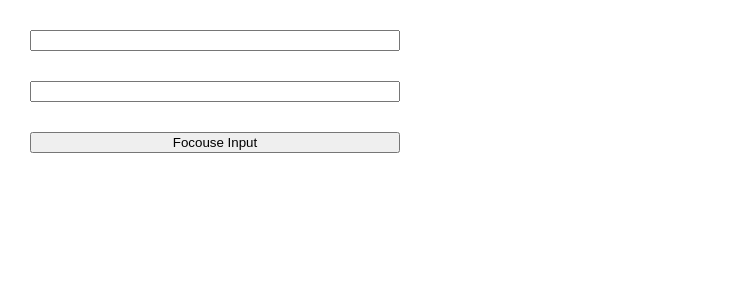
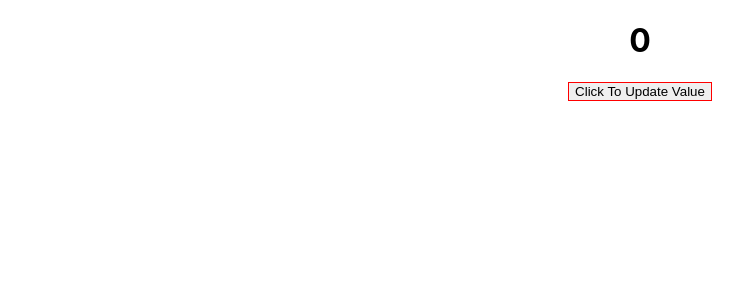
Before and after one commit to joy-adhikary/React_Hooks, a React (Create React App) app: page / in a window 1280 px wide. Shown: the top 300 px of the page, without its empty margins (0-745 px from the left). Built offline with nearby package versions, Linux system fonts and the light colour scheme.

Commit message:
Custom Hook added

```diff
--- a/package.json
+++ b/package.json
@@ -6,6 +6,7 @@
     "@testing-library/jest-dom": "^5.16.5",
     "@testing-library/react": "^13.4.0",
     "@testing-library/user-event": "^13.5.0",
+    "bootstrap": "^5.2.3",
     "react": "^18.2.0",
     "react-dom": "^18.2.0",
     "react-scripts": "5.0.1",
--- a/src/App.js
+++ b/src/App.js
@@ -1,15 +1,14 @@
 
 
 import "./assets/Style/App.css";
-// import UseRef from "./component/UseRef.js"
-import UseRef from "./component/UseRef2.js";
-
+// import CustomHookExample from "./component/Advance/CustomHookExample";
+import CustomHookExample2 from "./component/Basic/BasicCustomHookExample";
 
 function App() {
 
   return (
     <>
-      <UseRef/>
+      <CustomHookExample2/>
     </>
   );
 }
--- a/src/assets/Style/App.css
+++ b/src/assets/Style/App.css
@@ -27,7 +27,14 @@
 .center-content {
   color: blue;
 }
-
+.btn{
+  display: flex;
+  justify-content: center;
+  border-radius: 3px;
+  color: red;
+  width: 30%;
+  font-size: xx-large
+}
 .text-content {
   display: flex;
   text-align: left;
--- /dev/null
+++ b/src/component/Advance/CustomHookExample.js
@@ -0,0 +1,38 @@
+import React from "react";
+import UseCustomHooks from "./UseCustomHook";
+
+const CustomHookExample = () => {
+
+  // ! eita console a giye application a giye local storage a data store kore rakhbe basically
+
+  const [name,setName] = UseCustomHooks("name","JOY");
+
+  return (
+    <div className="container">
+      <input
+        style={{
+          display: "flex",
+          margin: "10px",
+          fontSize: "20px",
+          textAlign: "center",
+        }}
+        type="text"
+        value={name}
+        onChange={(e)=>setName(e.target.value)}
+      />
+      <div
+        className="x "
+        style={{
+          justifyContent: "center",
+          display: "flex",
+          justifyItems: "center",
+          textAlign: "center",
+        }}
+      >
+        <h3> value is {name}</h3>
+      </div>
+    </div>
+  );
+};
+
+export default CustomHookExample;
--- /dev/null
+++ b/src/component/Basic/BasicCustomHookExample.js
@@ -0,0 +1,48 @@
+import Custom from './Custom';
+
+function BasicCustomHookExample() {
+
+  // ! Custom theke value , setValue ber kore nicchi . mone rakhty hobe je
+  // ! value ber korar somoi always [ ] ta use kortyt hobe
+  // ! useState , UseEffect sob somoi { } diye import korty hobe
+
+
+  const [value,setValue] = Custom(0);
+
+  return (
+    <>
+      <div className="container">
+        <div
+          className="xx"
+          style={{
+            display: "flex",
+            justifyItems: "center",
+            justifyContent: "center",
+          }}
+        >
+          <h1>{value}</h1>
+        </div>
+        <div
+          style={{
+            display: "flex",
+            width: "100%",
+            justifyItems: "center",
+            justifyContent: "center",
+          }}
+        >
+          <button
+            style={{
+              display: "flex",
+              border: "1px solid red",
+            }}
+            onClick={() => setValue(value + 1)}
+          >
+            Click To Update Value
+          </button>
+        </div>
+      </div>
+    </>
+  );
+}
+
+export default BasicCustomHookExample;
--- /dev/null
+++ b/src/component/Basic/Custom.js
@@ -0,0 +1,21 @@
+import { useState, useEffect } from "react";
+
+function Custom(initialvalue) {
+  const [value, setValue] = useState(initialvalue);
+
+  useEffect(() => {
+
+    console.log("printing from custom hook");
+
+    if (value >= 1) {
+      document.title = `count (${value})`;
+    } else {
+      document.title = `Joy Adhikary`;
+    }
+
+  });
+
+  return [value, setValue];
+}
+
+export default Custom;
--- a/src/component/UseRef2.js
+++ /dev/null
@@ -1,27 +0,0 @@
-import { useRef } from "react";
-import React from "react";
-
-// ! UseRef  is a built-in hook in React, which provides a way to create and access a mutable reference to a DOM element or a value, without triggering a re-render of the component.
-
-const UseRefExample2 = () => {
-
-  const inputRef = useRef(null);
-
-  return (
-    <div className="xx"
-      style={{
-        width: "400px",
-        display: "inline-flex",
-        flexDirection: "column",
-        padding: "15px",
-      }}  >
-      <input type="text" ref={inputRef} style={{ margin: "15px" }} />
-      <input type="text" style={{ margin: "15px" }} />
-      <button style={{ margin: "15px" }} onClick={() => { inputRef.current.focus();}}>
-        Focouse Input
-      </button>
-    </div>
-  );
-};
-
-export default UseRefExample2;
```
Also changed, not shown: src/component/Advance/UseCustomHook.js (added, +39 -0 lines), src/component/UseRef.js (deleted, +0 -57 lines), 1 other file (tests, documents, lock files or other folders).
